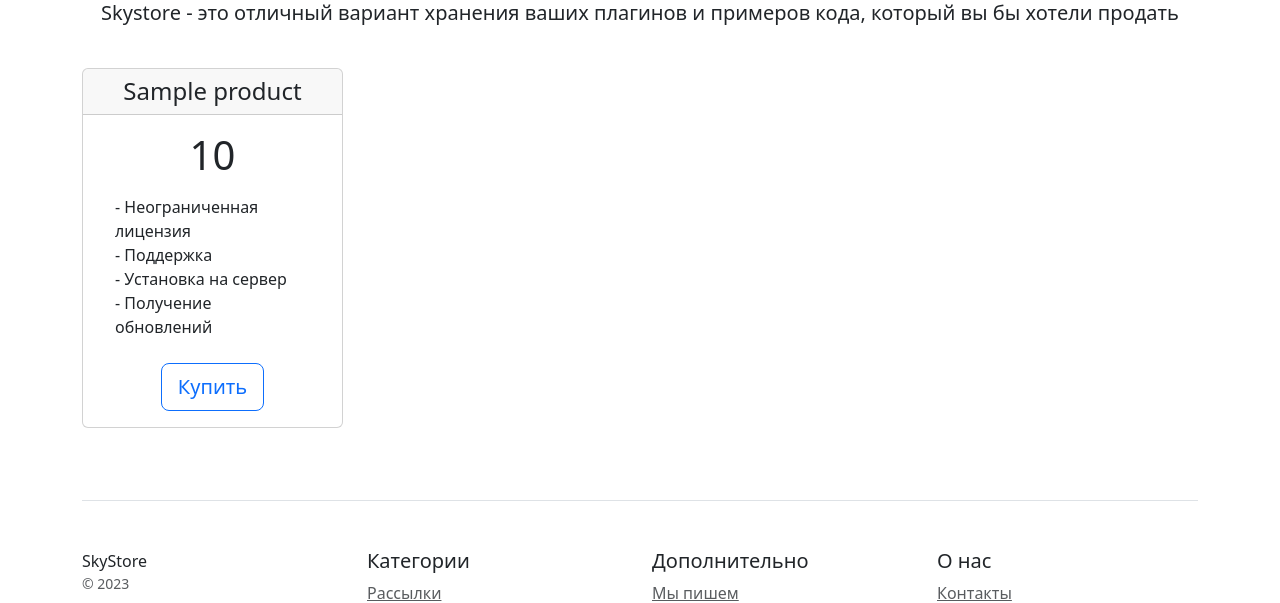
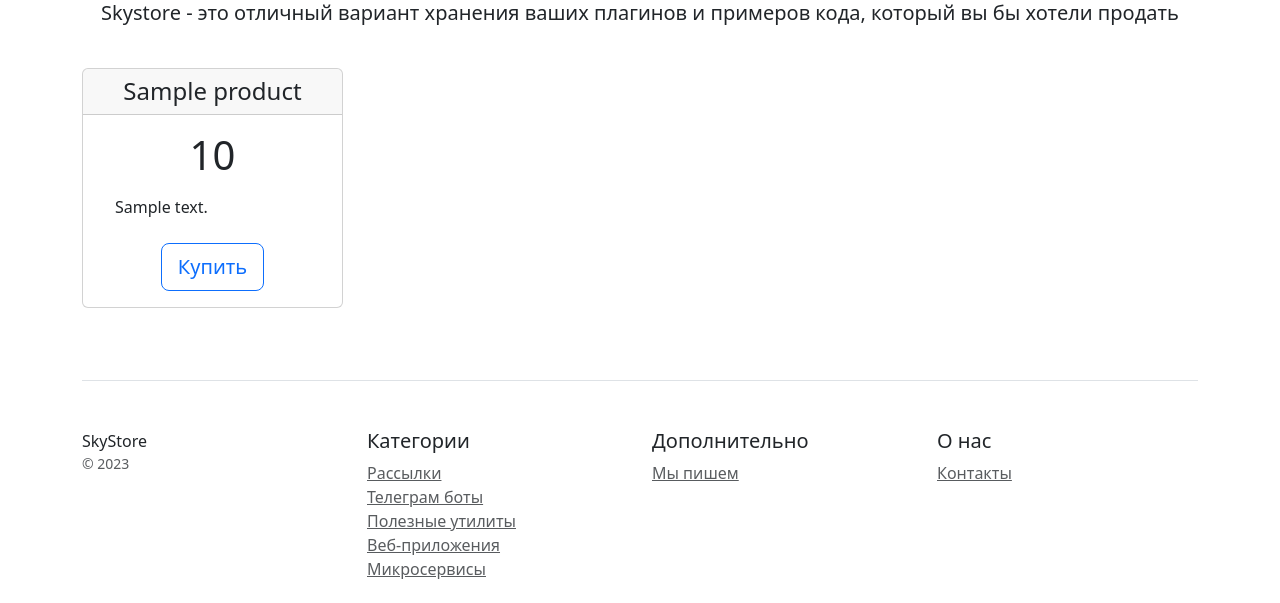
Before and after one commit to Mihasim/catalog, a Django app: page / in a window 1280 px wide. Shown: the part 216-819 px from the top of the page. After the commit the page ends 795 px from the top, so only its background shows below. Run offline with Django 4.2, Linux system fonts and the light colour scheme; tables that the repository leaves empty hold one stand-in row (values such as "Sample post"); some libraries are stand-ins or nearby versions.

Commit message:
Добавил на домашнюю страницу отображение товаров

```diff
--- a/catalog/templates/catalog/home.html
+++ b/catalog/templates/catalog/home.html
@@ -39,10 +39,7 @@
                 <div class="card-body">
                     <h1 class="card-title pricing-card-title">{{ product.purchase_price}}</h1>
                     <ul class="list-unstyled mt-3 mb-4 text-start m-3">
-                        <li>- Неограниченная лицензия</li>
-                        <li>- Поддержка</li>
-                        <li>- Установка на сервер</li>
-                        <li>- Получение обновлений</li>
+                        {{ product.description}}
                     </ul>
                     <button type="button" class="btn btn-lg btn-block btn-outline-primary">Купить</button>
                 </div>
```
